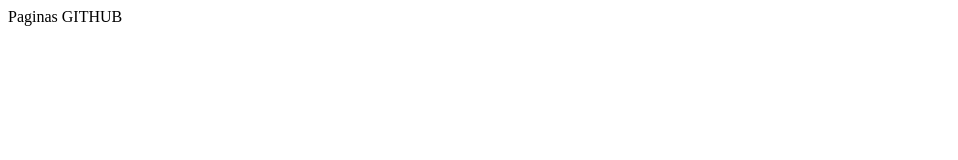
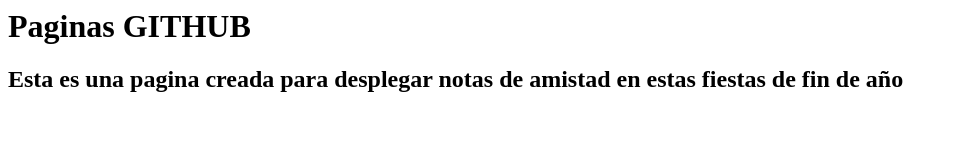
Before and after one commit to Rpatty2/Rivald_Web, a plain HTML site: page index.html in a window 1280 px wide. Shown: the whole page, without its empty margins (0-958 px from the left). Drawn offline with Linux system fonts and the light colour scheme.

Commit message:
Update index.html

```diff
--- a/index.html
+++ b/index.html
@@ -1 +1,9 @@
-<h>Paginas GITHUB</h>
+<html>
+  <head>
+    <title>Freinds_pages</title>
+  </head>
+  <body>
+    <h1>Paginas GITHUB</h1>
+    <h2>Esta es una pagina creada para desplegar notas de amistad en estas fiestas de fin de año</h2>
+  </body>
+</html>
```
